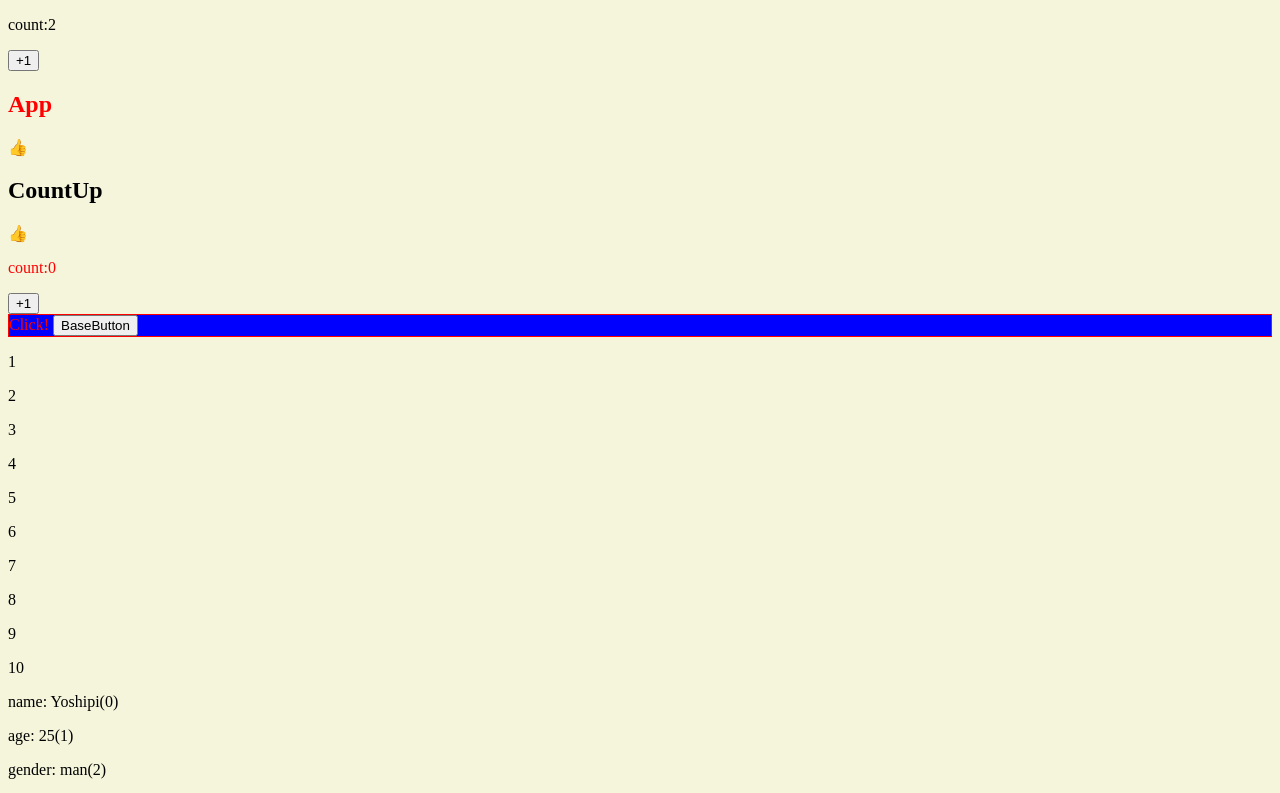
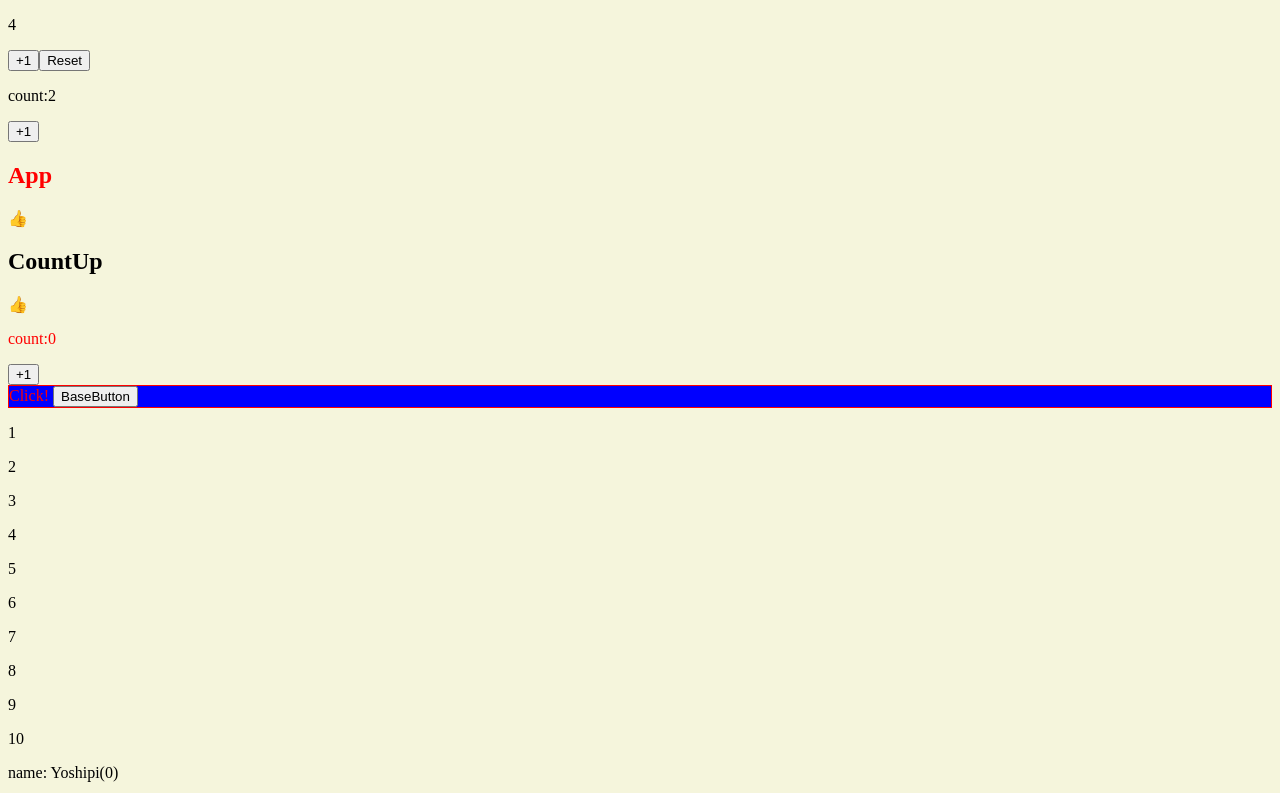
Before and after one commit to reo0306/vue-practise, a Vue app in the folder vue-lesson/: page / in a window 1280 px wide. Shown: the top 793 px of the page. Built offline with nearby package versions, Linux system fonts and the light colour scheme; the HTML template or start-up script is replaced by a standard one.

Commit message:
add emit

```diff
--- a/vue-lesson/src/App.vue
+++ b/vue-lesson/src/App.vue
@@ -2,6 +2,7 @@
 import CountUp from '@/components/CountUp.vue';
 import BaseButton from '@/components/BaseButton.vue';
 import ShowCount from '@/components/ShowCount.vue';
+import ResetButton from '@/components/ResetButton.vue';
 import { ref, reactive, computed, watchEffect, watch } from 'vue';
 
 const title = ref('Vue.js Course');
@@ -128,8 +129,13 @@ const user = ref({
 </script>
 
 <template>
-  <!-- Props -->
-  <ShowCount :foo="count" bar="hello" />
+  <!-- emit(child → parsent) -->
+  <p>{{ count2 }}</p>
+  <button @click="count2++">+1</button>
+  <ResetButton @reset="count2 = 0"/>
+
+  <!-- Props ケバブケースで書くこと -->
+  <ShowCount :total-score="count" bar="hello" />
   <button @click="count++">+1</button>
 
   <h2 class="red">App</h2>
--- /dev/null
+++ b/vue-lesson/src/components/ResetButton.vue
@@ -0,0 +1,3 @@
+<template>
+  <button @click="$emit('reset')">Reset</button>
+</template>
--- a/vue-lesson/src/components/ShowCount.vue
+++ b/vue-lesson/src/components/ShowCount.vue
@@ -1,6 +1,6 @@
 <script setup lang="ts">
 defineProps({
-  foo: {
+  totalScore: {
     type: Number,
     required: true,
     validator(value) {
@@ -11,5 +11,5 @@ defineProps({
 </script>
 
 <template>
-  <p>count:{{ foo }}</p>
+  <p>count:{{ totalScore }}</p>
 </template>
```
